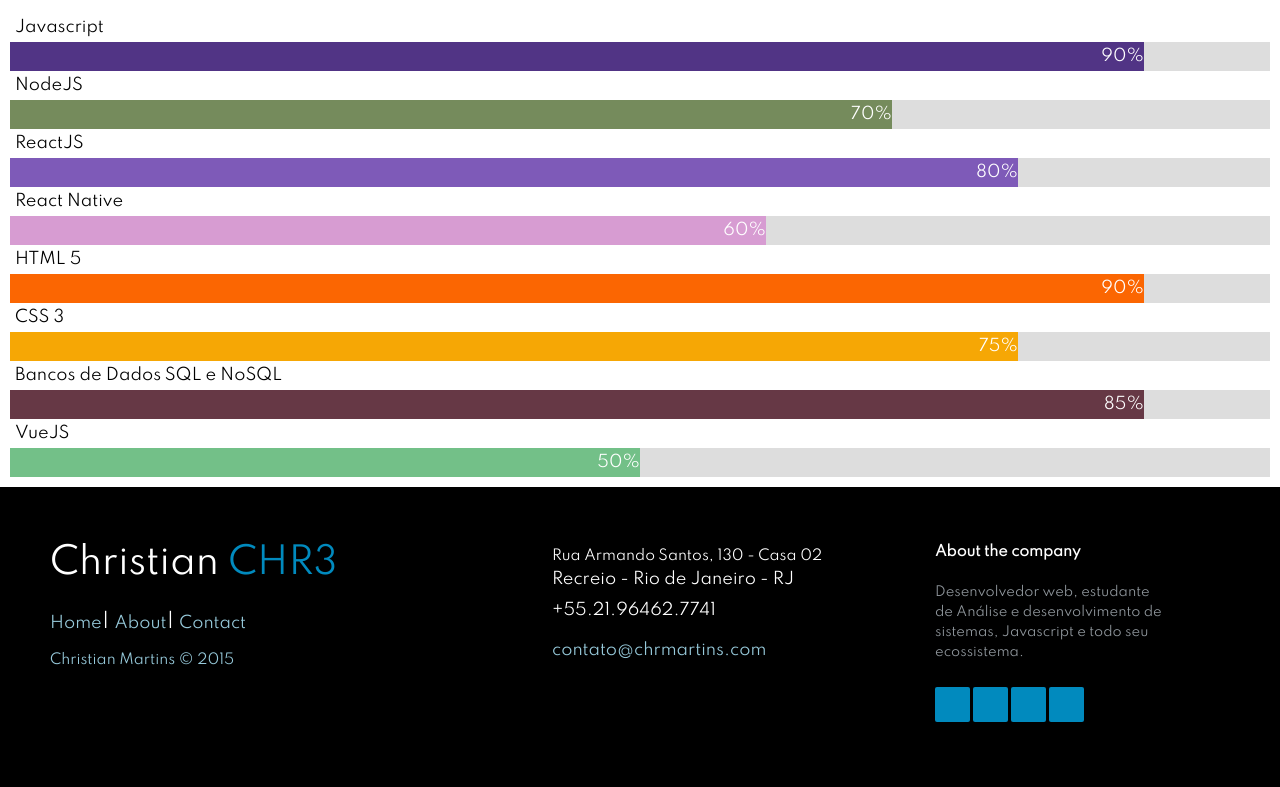
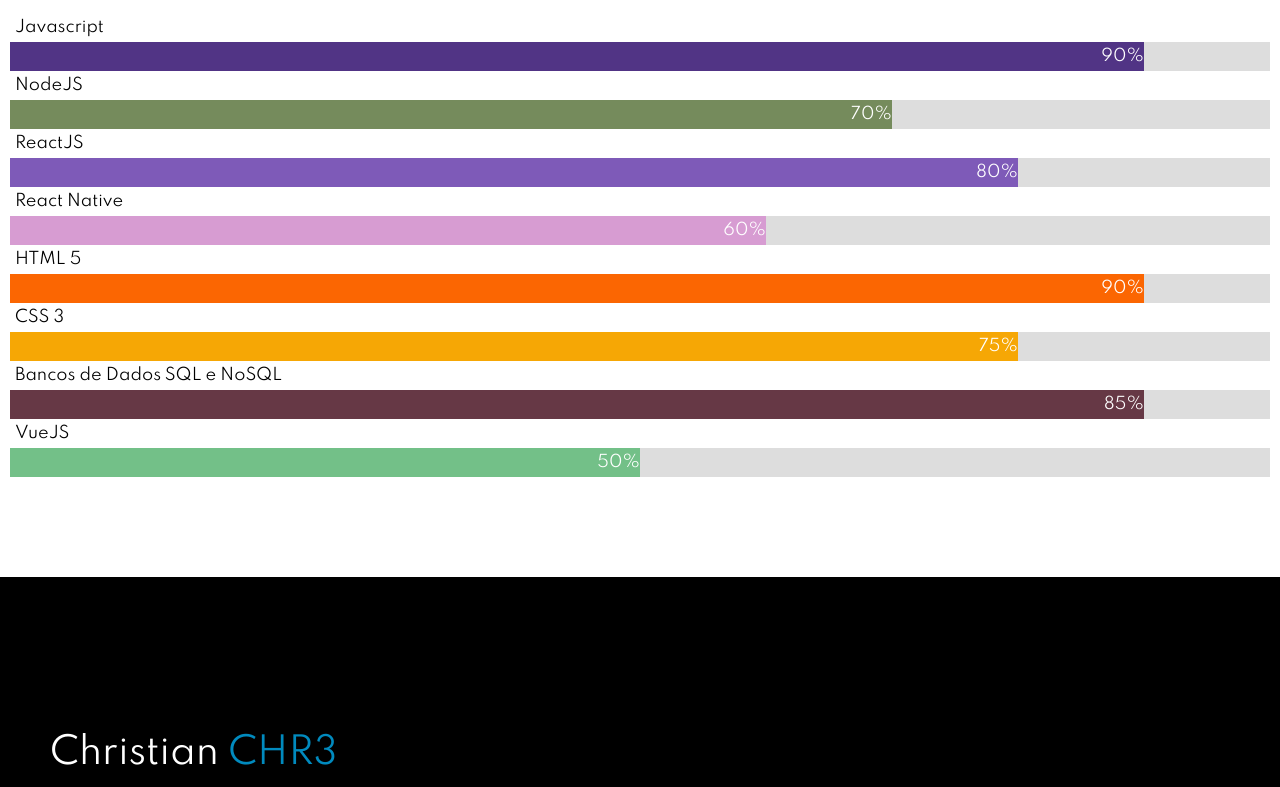
Before and after one commit to chrmartins/meusite, a React (Create React App) app: page / in a window 1280 px wide. Shown: the part 638-1425 px from the top of the page. Built offline with nearby package versions, Linux system fonts and the light colour scheme.

Commit message:
aumento margin-top footer

```diff
--- a/src/components/Footer/styles.js
+++ b/src/components/Footer/styles.js
@@ -3,12 +3,14 @@ import styled from 'styled-components'
 export const Container = styled.div`
 
 * {
+  margin-top: 100px;
   font-family: 'Spartan', sans-serif;
 }
 
 section {
   width: 100%;
   display: inline-block;
+  margin-top: 40px;
   background: #333;
   height: 50vh;
   text-align: center;
```
